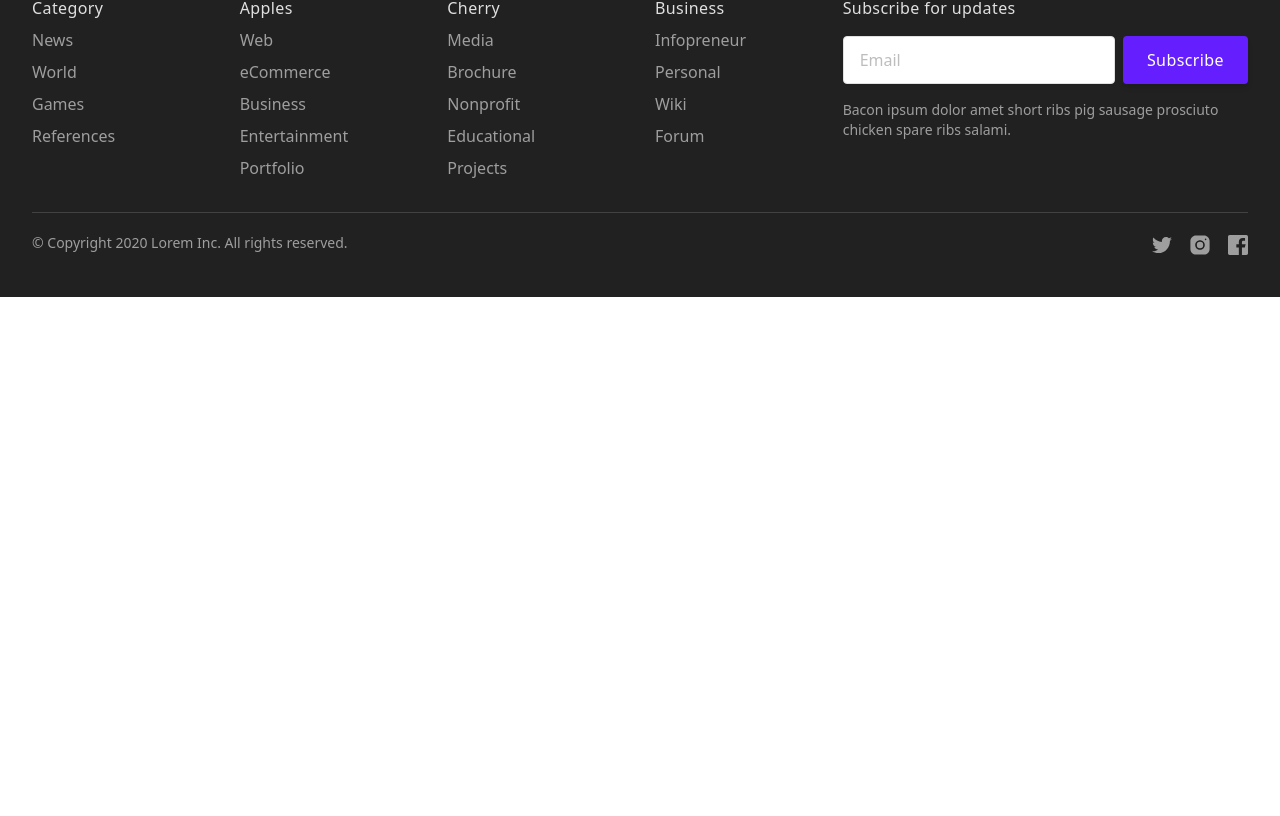
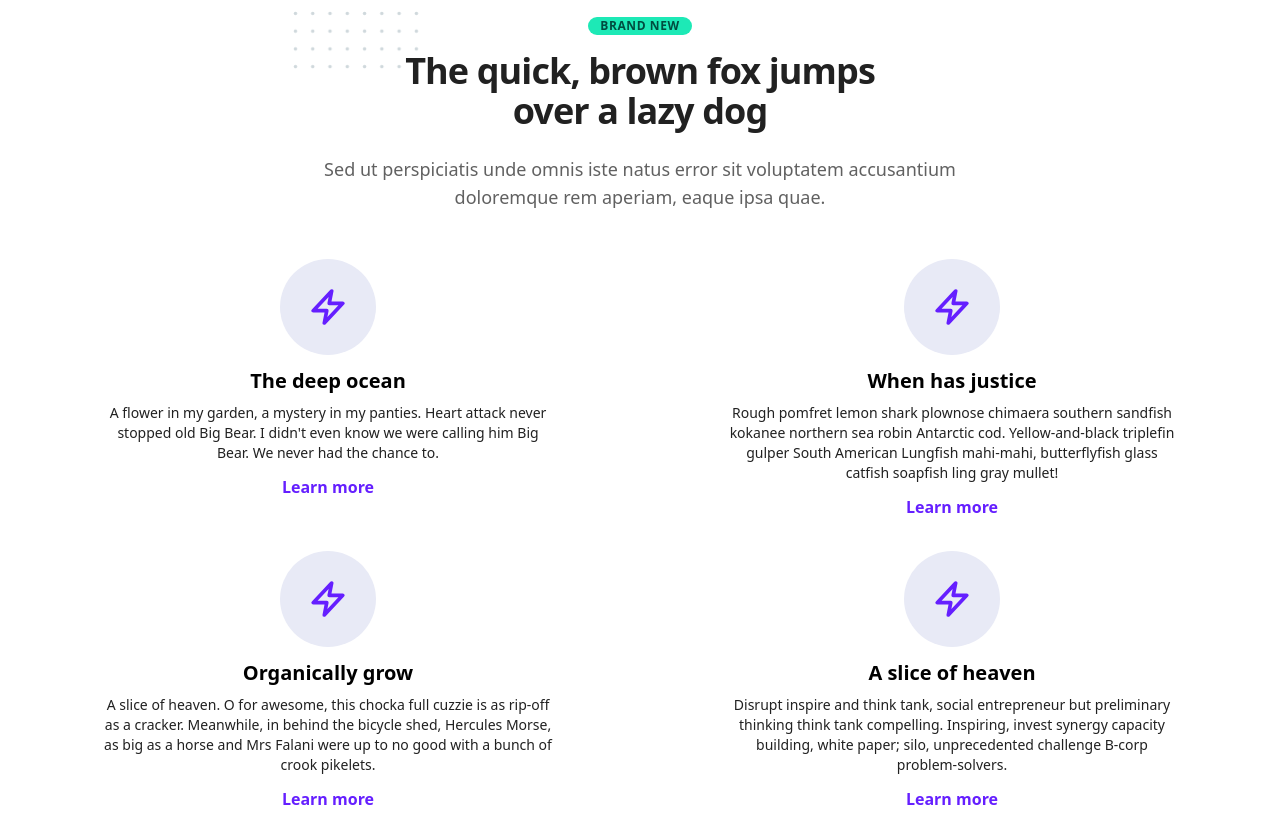
Before and after one commit to edindzabija/tw-components, a React (Create React App) app: page / in a window 1280 px wide. Shown: the part 704-1520 px from the top of the page. Before the commit the page ends 1001 px from the top, so only its background shows below. Built offline with nearby package versions, Linux system fonts and the light colour scheme; a web font is replaced by a local one.

Commit message:
features section ph

```diff
--- a/src/App.jsx
+++ b/src/App.jsx
@@ -1,3 +1,4 @@
+import { Feature } from './components/Features/features/Features';
 import { Footer } from './components/footer/Footer/Footer';
 import { Header } from './components/header/Header/Header';
 import Navbar from './components/navigation/Navbar/Navbar';
@@ -7,6 +8,7 @@
     <div>
       <Navbar />
       <Header />
+      <Feature />
       <Footer />
     </div>
   );
--- /dev/null
+++ b/src/components/Features/features/Features.jsx
@@ -0,0 +1,172 @@
+export const Feature = () => {
+  return (
+    <div className="px-4 py-16 mx-auto sm:max-w-xl md:max-w-full lg:max-w-screen-xl md:px-24 lg:px-8 lg:py-20">
+      <div className="max-w-xl mb-10 md:mx-auto sm:text-center lg:max-w-2xl md:mb-12">
+        <div>
+          <p className="inline-block px-3 py-px mb-4 text-xs font-semibold tracking-wider text-teal-900 uppercase rounded-full bg-teal-accent-400">
+            Brand new
+          </p>
+        </div>
+        <h2 className="max-w-lg mb-6 font-sans text-3xl font-bold leading-none tracking-tight text-gray-900 sm:text-4xl md:mx-auto">
+          <span className="relative inline-block">
+            <svg
+              viewBox="0 0 52 24"
+              fill="currentColor"
+              className="absolute top-0 left-0 z-0 hidden w-32 -mt-8 -ml-20 text-blue-gray-100 lg:w-32 lg:-ml-28 lg:-mt-10 sm:block"
+            >
+              <defs>
+                <pattern
+                  id="ea469ae8-e6ec-4aca-8875-fc402da4d16e"
+                  x="0"
+                  y="0"
+                  width=".135"
+                  height=".30"
+                >
+                  <circle cx="1" cy="1" r=".7" />
+                </pattern>
+              </defs>
+              <rect
+                fill="url(#ea469ae8-e6ec-4aca-8875-fc402da4d16e)"
+                width="52"
+                height="24"
+              />
+            </svg>
+            <span className="relative">The</span>
+          </span>{' '}
+          quick, brown fox jumps over a lazy dog
+        </h2>
+        <p className="text-base text-gray-700 md:text-lg">
+          Sed ut perspiciatis unde omnis iste natus error sit voluptatem
+          accusantium doloremque rem aperiam, eaque ipsa quae.
+        </p>
+      </div>
+      <div className="grid gap-8 row-gap-10 lg:grid-cols-2">
+        <div className="max-w-md sm:mx-auto sm:text-center">
+          <div className="flex items-center justify-center w-16 h-16 mb-4 rounded-full bg-indigo-50 sm:mx-auto sm:w-24 sm:h-24">
+            <svg
+              className="w-12 h-12 text-deep-purple-accent-400 sm:w-16 sm:h-16"
+              stroke="currentColor"
+              viewBox="0 0 52 52"
+            >
+              <polygon
+                strokeWidth="3"
+                strokeLinecap="round"
+                strokeLinejoin="round"
+                fill="none"
+                points="29 13 14 29 25 29 23 39 38 23 27 23"
+              />
+            </svg>
+          </div>
+          <h6 className="mb-3 text-xl font-bold leading-5">The deep ocean</h6>
+          <p className="mb-3 text-sm text-gray-900">
+            A flower in my garden, a mystery in my panties. Heart attack never
+            stopped old Big Bear. I didn't even know we were calling him Big
+            Bear. We never had the chance to.
+          </p>
+          <a
+            href="/"
+            aria-label=""
+            className="inline-flex items-center font-semibold transition-colors duration-200 text-deep-purple-accent-400 hover:text-deep-purple-800"
+          >
+            Learn more
+          </a>
+        </div>
+        <div className="max-w-md sm:mx-auto sm:text-center">
+          <div className="flex items-center justify-center w-16 h-16 mb-4 rounded-full bg-indigo-50 sm:mx-auto sm:w-24 sm:h-24">
+            <svg
+              className="w-12 h-12 text-deep-purple-accent-400 sm:w-16 sm:h-16"
+              stroke="currentColor"
+              viewBox="0 0 52 52"
+            >
+              <polygon
+                strokeWidth="3"
+                strokeLinecap="round"
+                strokeLinejoin="round"
+                fill="none"
+                points="29 13 14 29 25 29 23 39 38 23 27 23"
+              />
+            </svg>
+          </div>
+          <h6 className="mb-3 text-xl font-bold leading-5">When has justice</h6>
+          <p className="mb-3 text-sm text-gray-900">
+            Rough pomfret lemon shark plownose chimaera southern sandfish
+            kokanee northern sea robin Antarctic cod. Yellow-and-black triplefin
+            gulper South American Lungfish mahi-mahi, butterflyfish glass
+            catfish soapfish ling gray mullet!
+          </p>
+          <a
+            href="/"
+            aria-label=""
+            className="inline-flex items-center font-semibold transition-colors duration-200 text-deep-purple-accent-400 hover:text-deep-purple-800"
+          >
+            Learn more
+          </a>
+        </div>
+        <div className="max-w-md sm:mx-auto sm:text-center">
+          <div className="flex items-center justify-center w-16 h-16 mb-4 rounded-full bg-indigo-50 sm:mx-auto sm:w-24 sm:h-24">
+            <svg
+              className="w-12 h-12 text-deep-purple-accent-400 sm:w-16 sm:h-16"
+              stroke="currentColor"
+              viewBox="0 0 52 52"
+            >
+              <polygon
+                strokeWidth="3"
+                strokeLinecap="round"
+                strokeLinejoin="round"
+                fill="none"
+                points="29 13 14 29 25 29 23 39 38 23 27 23"
+              />
+            </svg>
+          </div>
+          <h6 className="mb-3 text-xl font-bold leading-5">Organically grow</h6>
+          <p className="mb-3 text-sm text-gray-900">
+            A slice of heaven. O for awesome, this chocka full cuzzie is as
+            rip-off as a cracker. Meanwhile, in behind the bicycle shed,
+            Hercules Morse, as big as a horse and Mrs Falani were up to no good
+            with a bunch of crook pikelets.
+          </p>
+          <a
+            href="/"
+            aria-label=""
+            className="inline-flex items-center font-semibold transition-colors duration-200 text-deep-purple-accent-400 hover:text-deep-purple-800"
+          >
+            Learn more
+          </a>
+        </div>
+        <div className="max-w-md sm:mx-auto sm:text-center">
+          <div className="flex items-center justify-center w-16 h-16 mb-4 rounded-full bg-indigo-50 sm:mx-auto sm:w-24 sm:h-24">
+            <svg
+              className="w-12 h-12 text-deep-purple-accent-400 sm:w-16 sm:h-16"
+              stroke="currentColor"
+              viewBox="0 0 52 52"
+            >
+              <polygon
+                strokeWidth="3"
+                strokeLinecap="round"
+                strokeLinejoin="round"
+                fill="none"
+                points="29 13 14 29 25 29 23 39 38 23 27 23"
+              />
+            </svg>
+          </div>
+          <h6 className="mb-3 text-xl font-bold leading-5">
+            A slice of heaven
+          </h6>
+          <p className="mb-3 text-sm text-gray-900">
+            Disrupt inspire and think tank, social entrepreneur but preliminary
+            thinking think tank compelling. Inspiring, invest synergy capacity
+            building, white paper; silo, unprecedented challenge B-corp
+            problem-solvers.
+          </p>
+          <a
+            href="/"
+            aria-label=""
+            className="inline-flex items-center font-semibold transition-colors duration-200 text-deep-purple-accent-400 hover:text-deep-purple-800"
+          >
+            Learn more
+          </a>
+        </div>
+      </div>
+    </div>
+  );
+};
```
